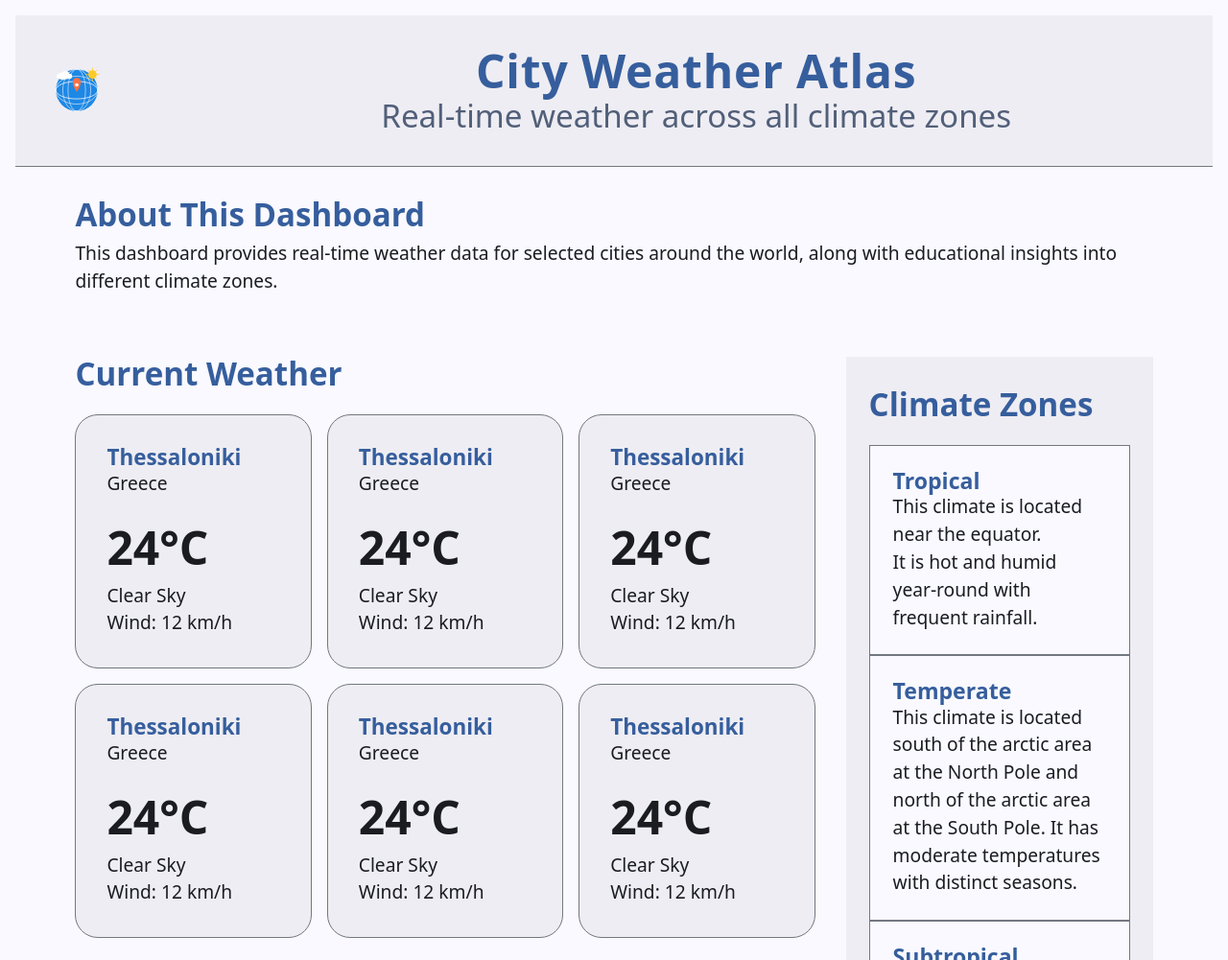
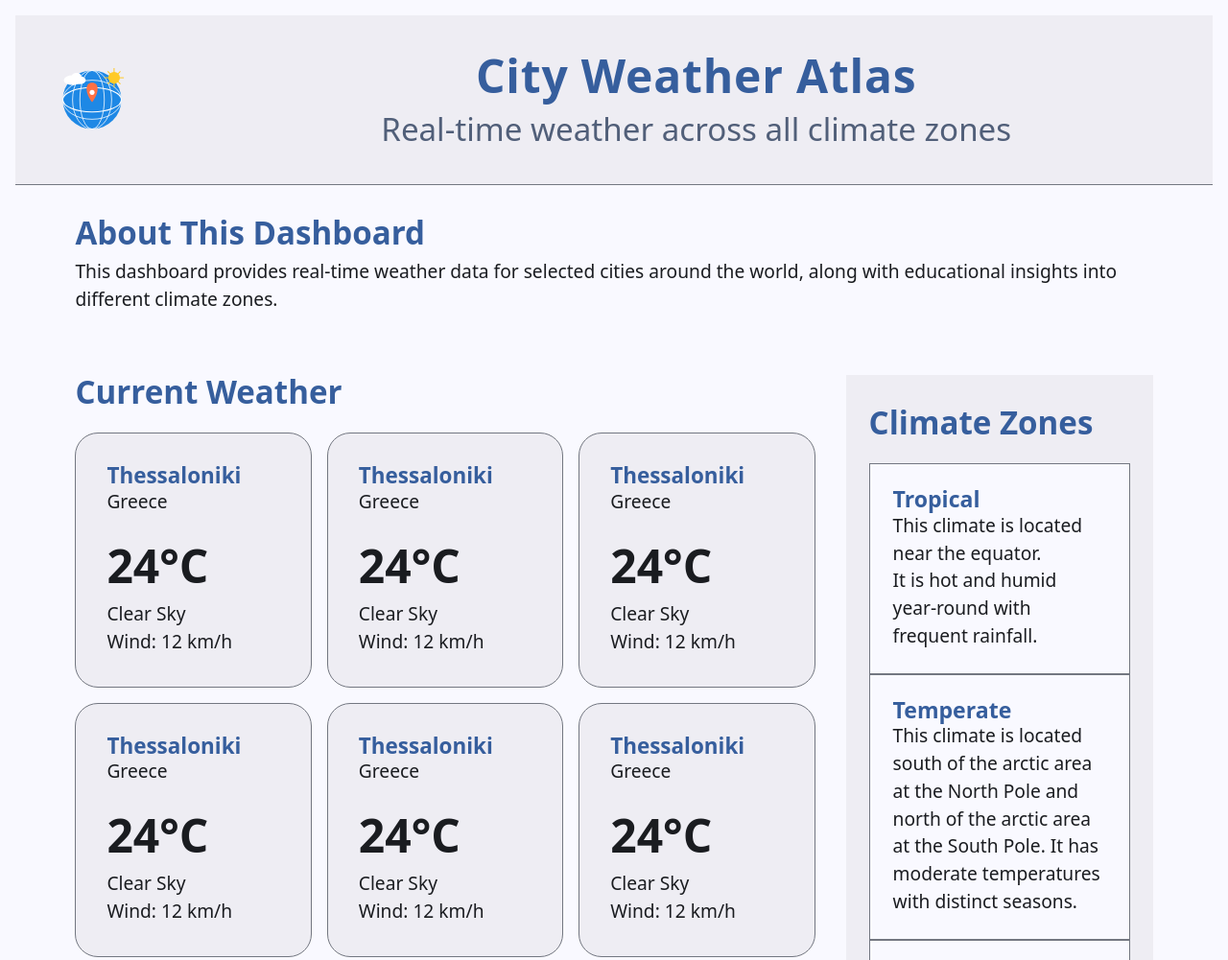
Before and after one commit to dyssos29/odysseas_filippidis_CCS6211_1, a plain HTML site: page index.html in a window 1280 px wide. Shown: the top 1001 px of the page at 96% size. Drawn offline with Linux system fonts and the light colour scheme.

Commit message:
fix(css): fix the logo size for the large devices

```diff
--- a/css/styles.css
+++ b/css/styles.css
@@ -303,6 +303,10 @@ h1, h2, h3 {
 
 /* XLarge devices (xl --> ≥1280px) */
 @media only screen and (min-width: 80em) {
+  .l-header__logo {
+    width: 7rem;
+  }
+
   .l-main {
     /* This allows the element's children to appear as if they were direct children of the element's parent */
     display: contents;
```
